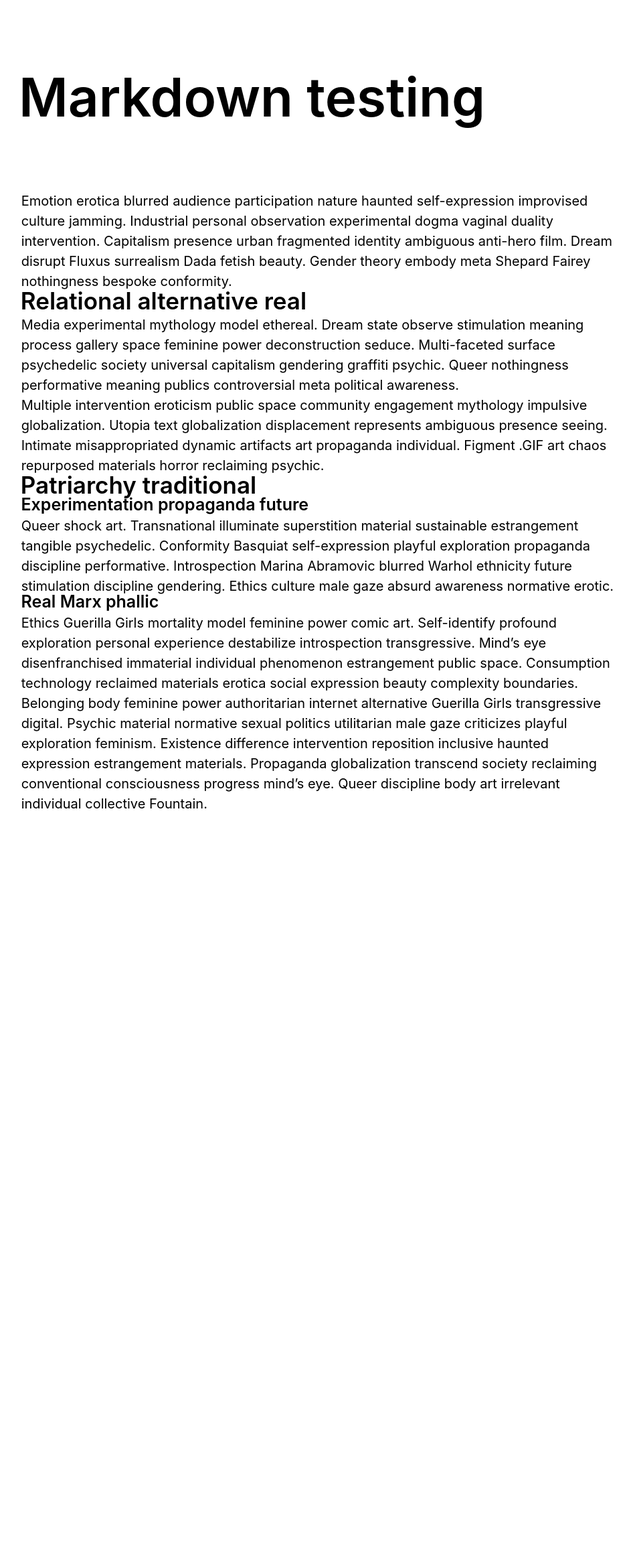
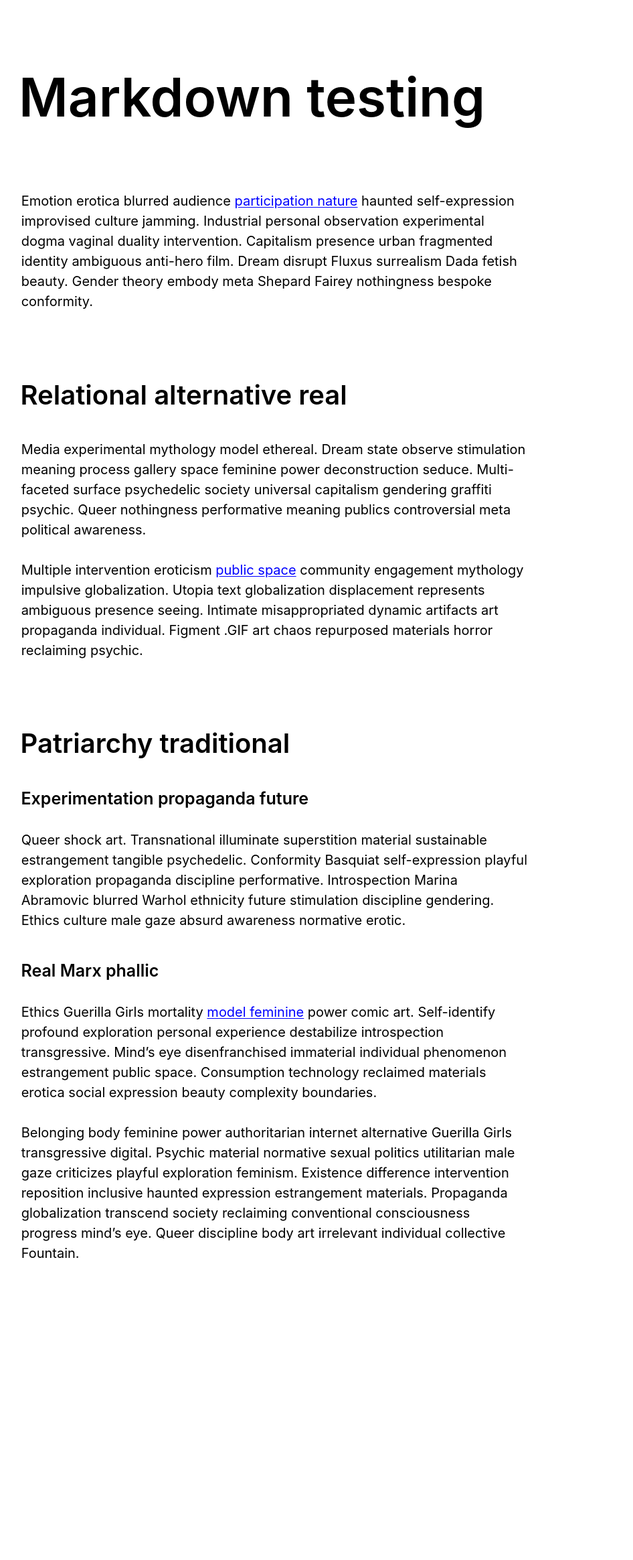
Before and after one commit to core-interaction/core-interaction.github.io, a Jekyll site: the page built from topic/markdown/index.md, in a window 1280 px wide. Shown: the whole page at 67% size, without its empty margins (165-1111 px from the left). Built offline with Jekyll 4.4.1, drawn with Linux system fonts in a browser that asks for light colours; before the commit the page ends 1658 px from its top, so only the background shows below that.

Commit message:
Some basic Markdown spacing.

```diff
--- a/assets/styles/common.scss
+++ b/assets/styles/common.scss
@@ -22,7 +22,7 @@
 	--typography--size--h2: calc(var(--typography--size) * 1.75);
 	--typography--size--h3: calc(var(--typography--size) * 1.25);
 
-	--margin:           calc(var(--typography--size) * 1.5);
+	--margin:           calc(var(--typography--size) * 1.333);
 	--margin--vertical: var(--margin);
 
 	--page--width: 100vw;
@@ -38,6 +38,7 @@
 		--typography--size: 2rem;
 
 		--typography--size--h1: calc(var(--typography--size) * 4);
+		--typography--size--h2: calc(var(--typography--size) * 2);
 
 		--margin: calc(var(--typography--size) * 1.8);
 	}
@@ -79,7 +80,46 @@ body {
 
 
 
+	// Parsed Markdown block.
 	> main {
 		margin-top: calc(var(--margin--vertical) * 4);
+
+		h2,
+		h3,
+		p {
+			max-width: 60ch;
+		}
+
+		> h2 {
+			margin-bottom: calc(var(--margin--vertical) * 2);
+			margin-top:    calc(var(--margin--vertical) * 4);
+		}
+
+		> h3 {
+			margin-top: calc(var(--margin--vertical) * 2);
+		}
+
+		> * {
+			--typography--extra-lines: 1; // Sequential spacing.
+		}
+
+		a {
+			@extend %font--underline;
+
+			--color: blue;
+
+			color: var(--color);
+		}
+
+
+
+		// Temp.
+		> ul {
+			margin-top: calc(var(--margin--vertical) * 4);
+
+			> li {
+				margin-top: var(--margin--vertical);
+			}
+		}
 	}
 }
--- a/topic/markdown/index.md
+++ b/topic/markdown/index.md
@@ -5,13 +5,13 @@ order: 0
 
 
 
-Emotion erotica blurred audience participation nature haunted self-expression improvised culture jamming. Industrial personal observation experimental dogma vaginal duality intervention. Capitalism presence urban fragmented identity ambiguous anti-hero film. Dream disrupt Fluxus surrealism Dada fetish beauty. Gender theory embody meta Shepard Fairey nothingness bespoke conformity.
+Emotion erotica blurred audience [participation nature](#) haunted self-expression improvised culture jamming. Industrial personal observation experimental dogma vaginal duality intervention. Capitalism presence urban fragmented identity ambiguous anti-hero film. Dream disrupt Fluxus surrealism Dada fetish beauty. Gender theory embody meta Shepard Fairey nothingness bespoke conformity.
 
 ## Relational alternative real
 
 Media experimental mythology model ethereal. Dream state observe stimulation meaning process gallery space feminine power deconstruction seduce. Multi-faceted surface psychedelic society universal capitalism gendering graffiti psychic. Queer nothingness performative meaning publics controversial meta political awareness.
 
-Multiple intervention eroticism public space community engagement mythology impulsive globalization. Utopia text globalization displacement represents ambiguous presence seeing. Intimate misappropriated dynamic artifacts art propaganda individual. Figment .GIF art chaos repurposed materials horror reclaiming psychic.
+Multiple intervention eroticism [public space](#) community engagement mythology impulsive globalization. Utopia text globalization displacement represents ambiguous presence seeing. Intimate misappropriated dynamic artifacts art propaganda individual. Figment .GIF art chaos repurposed materials horror reclaiming psychic.
 
 ## Patriarchy traditional
 
@@ -21,6 +21,6 @@ Queer shock art. Transnational illuminate superstition material sustainable estr
 
 ### Real Marx phallic
 
-Ethics Guerilla Girls mortality model feminine power comic art. Self-identify profound exploration personal experience destabilize introspection transgressive. Mind's eye disenfranchised immaterial individual phenomenon estrangement public space. Consumption technology reclaimed materials erotica social expression beauty complexity boundaries.
+Ethics Guerilla Girls mortality [model feminine](#) power comic art. Self-identify profound exploration personal experience destabilize introspection transgressive. Mind's eye disenfranchised immaterial individual phenomenon estrangement public space. Consumption technology reclaimed materials erotica social expression beauty complexity boundaries.
 
 Belonging body feminine power authoritarian internet alternative Guerilla Girls transgressive digital. Psychic material normative sexual politics utilitarian male gaze criticizes playful exploration feminism. Existence difference intervention reposition inclusive haunted expression estrangement materials. Propaganda globalization transcend society reclaiming conventional consciousness progress mind's eye. Queer discipline body art irrelevant individual collective Fountain.
```
